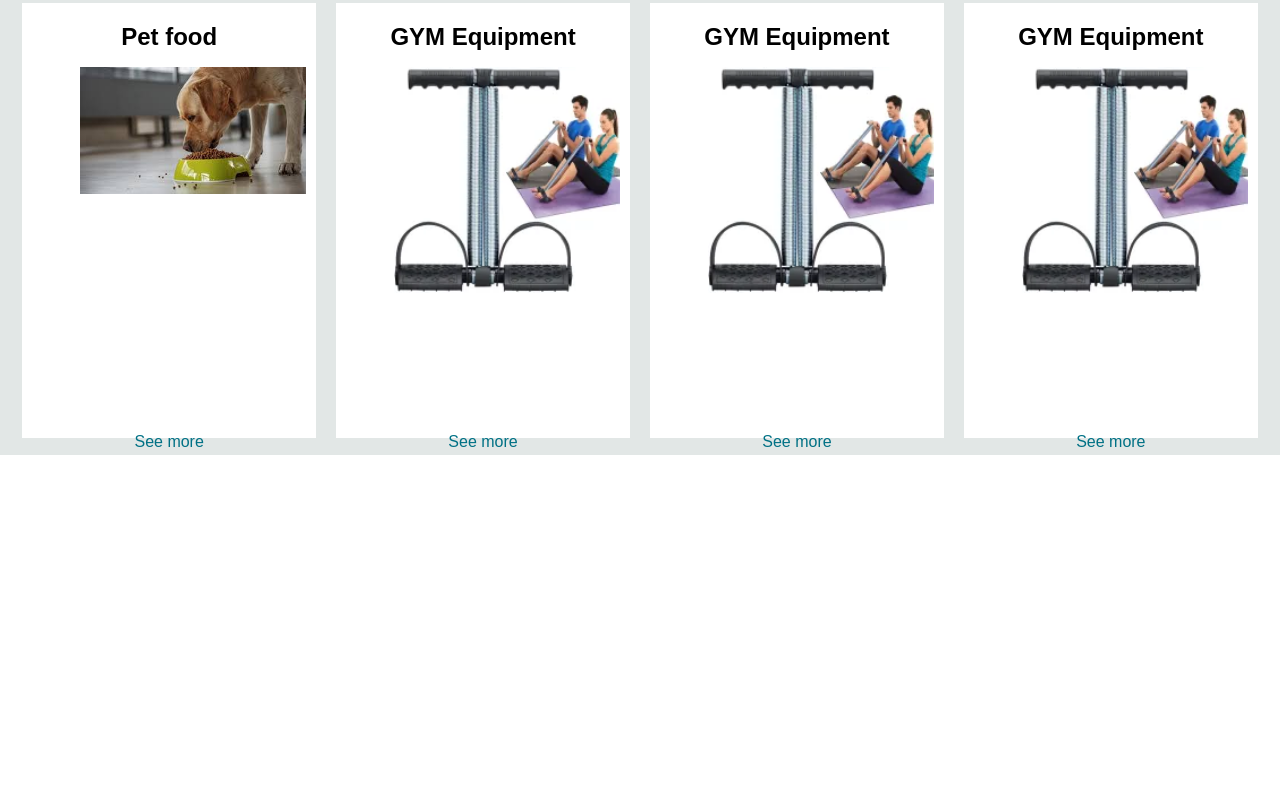
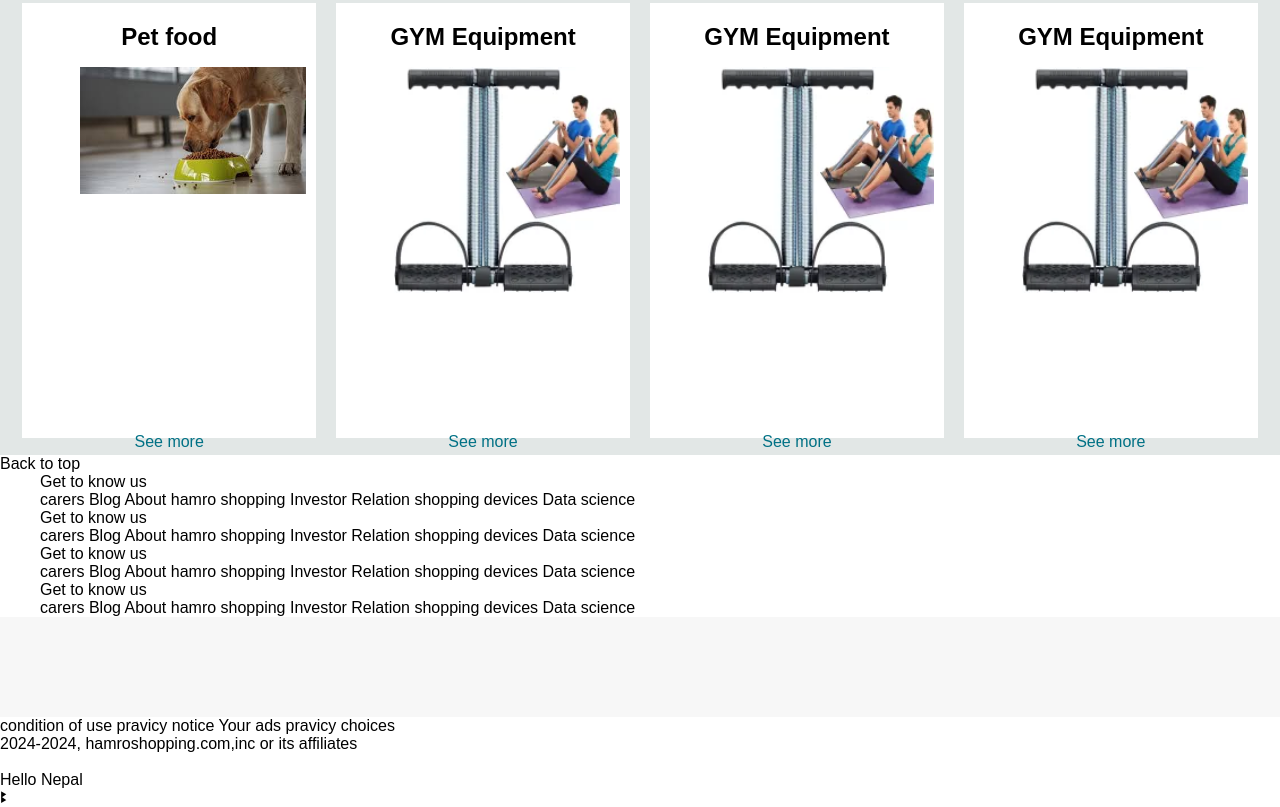
Before and after one commit to nesudip/CSS-Project, a plain HTML site: page index.html in a window 1280 px wide. Shown: the part 929-1736 px from the top of the page. Before the commit the page ends 1384 px from the top, so only its background shows below. Drawn offline with Linux system fonts and the light colour scheme.

Commit message:
own created digital marketing website

```diff
--- a/index.html
+++ b/index.html
@@ -49,12 +49,12 @@
     </div>
     </div>
 
-    <div class="panel">
-        <div class="panel-all">
+    <div class="panel ">
+        <div class="panel">
             <i class="fa-solid fa-bars"></i>
             All
         </div>
-        <div class="panel-ops">
+        <div class="panel-ops ">
             <P>Today's deals</P>
             <P>customer service</P>
             <P>registry</P>
@@ -128,5 +128,71 @@
        </div>
     </div>
   </div>
+
+  <footer>
+
+    <div class="foot-panel1">
+        Back to top
+    </div>
+
+    <div class="foot-panel2">
+        <ul>
+            <p> Get to know us</p>
+            <a>carers</a>
+            <a>Blog</a>
+            <a>About hamro shopping</a>
+            <a>Investor Relation</a>
+            <a> shopping devices</a>
+            <a>Data science</a>
+        </ul>
+        <ul>
+            <p> Get to know us</p>
+            <a>carers</a>
+            <a>Blog</a>
+            <a>About hamro shopping</a>
+            <a>Investor Relation</a>
+            <a> shopping devices</a>
+            <a>Data science</a>
+        </ul>
+        <ul>
+            <p> Get to know us</p>
+            <a>carers</a>
+            <a>Blog</a>
+            <a>About hamro shopping</a>
+            <a>Investor Relation</a>
+            <a> shopping devices</a>
+            <a>Data science</a>
+        </ul>
+        <ul>
+            <p> Get to know us</p>
+            <a>carers</a>
+            <a>Blog</a>
+            <a>About hamro shopping</a>
+            <a>Investor Relation</a>
+            <a> shopping devices</a>
+            <a>Data science</a>
+        </ul>
+    </div>
+
+    <div class="foot-panel3">
+        <div class="logo"></div>
+    </div>
+
+    <div class="foot-panel4">
+        <div class="pages">
+            <a>condition of use</a>
+            <a>pravicy notice</a>
+            <a>Your ads pravicy choices</a>
+        </div>
+        <div class="copyright">
+            2024-2024, hamroshopping.com,inc or its affiliates
+            <br />
+            <br />
+            Hello Nepal
+            <div class="flag">
+                ꔪ
+            </div>
+    </div>
+  </footer>
 </body>
 </html>
```
